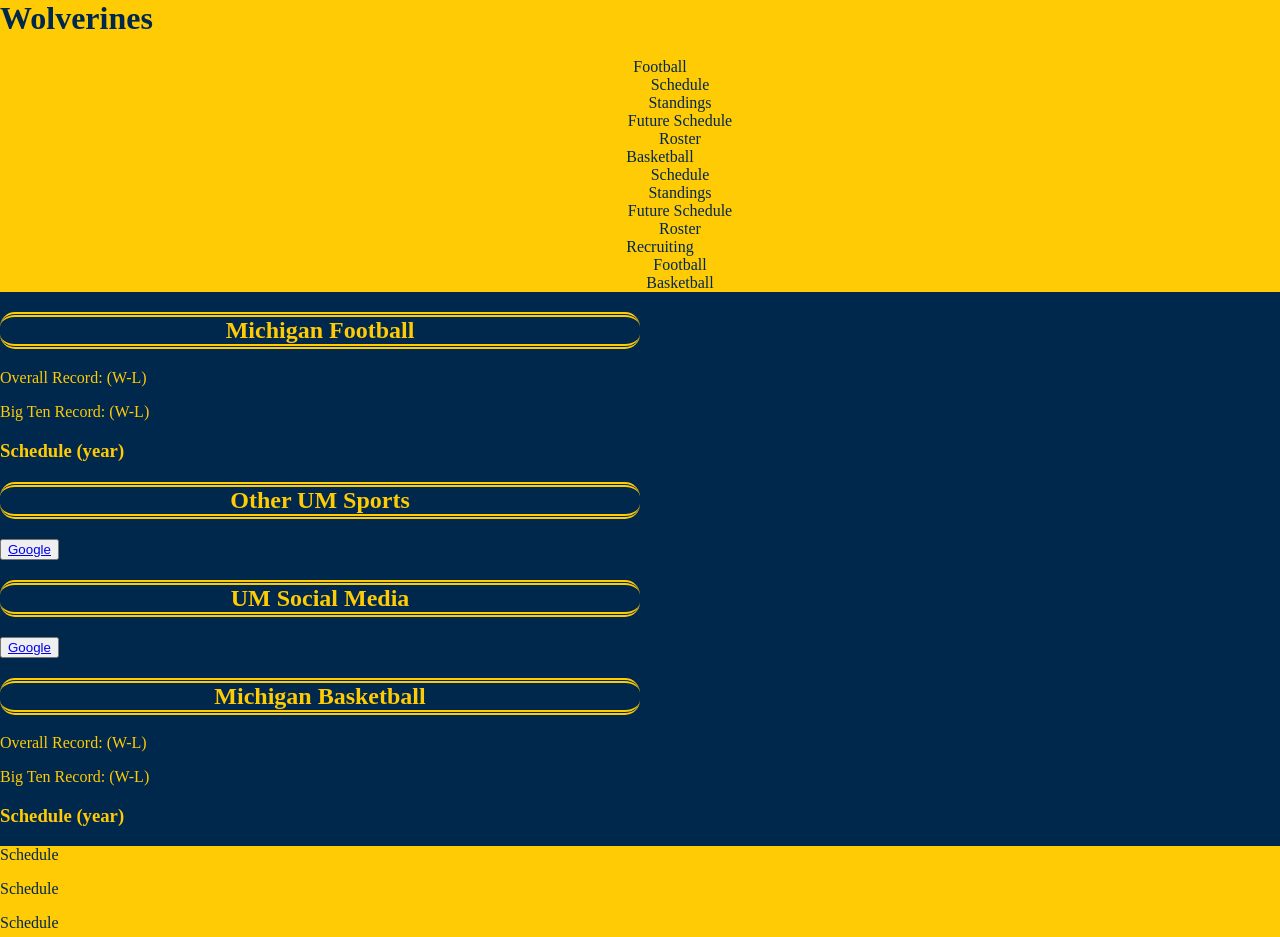
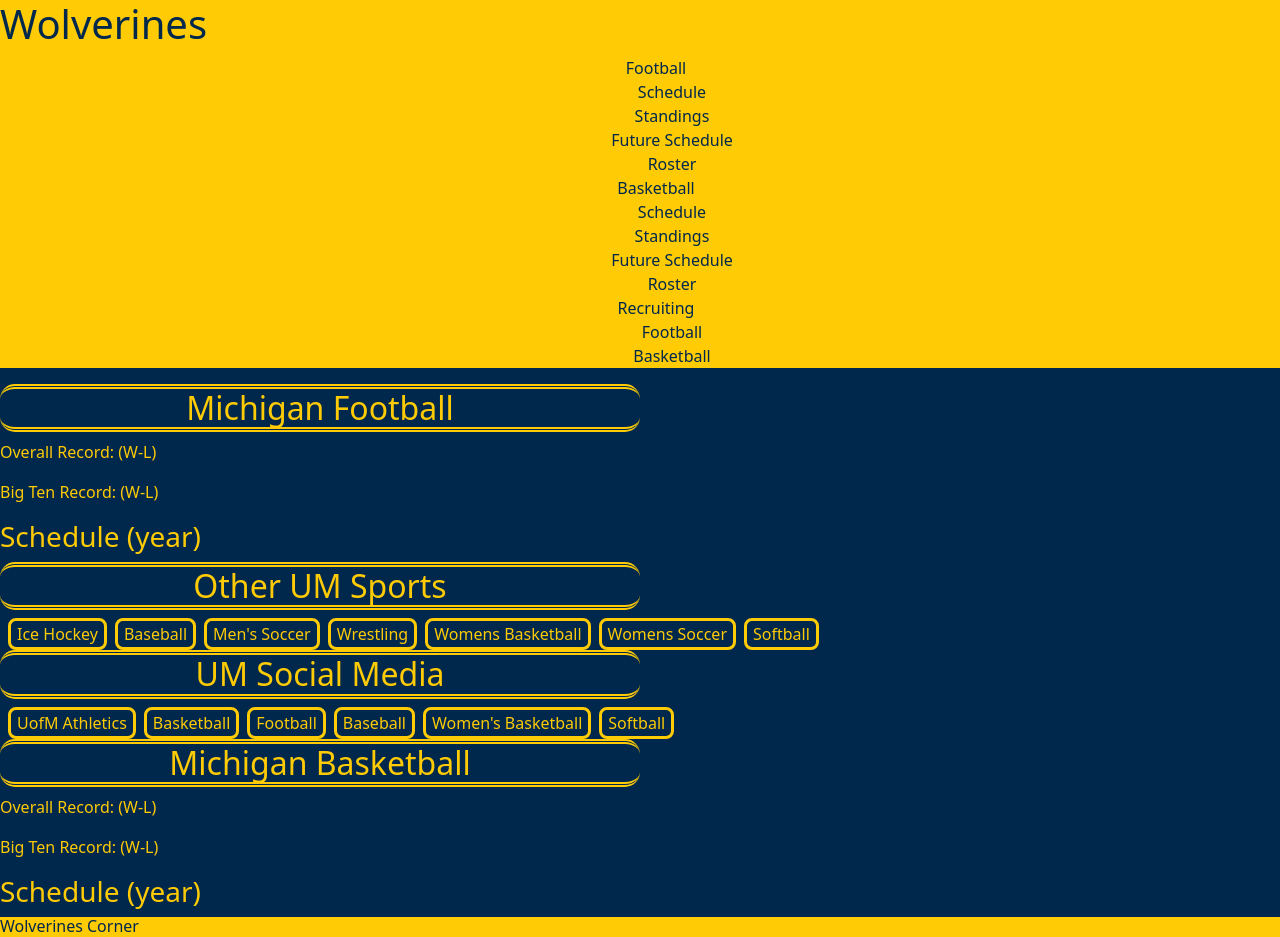
Before and after one commit to cwcox01/wolverines-corner, a React (Create React App) app: page / in a window 1280 px wide. Shown: the top 937 px of the page. Built offline with nearby package versions, Linux system fonts and the light colour scheme.

Commit message:
button styling

```diff
--- a/public/index.html
+++ b/public/index.html
@@ -2,9 +2,15 @@
 <html lang="en">
   <head>
     <meta charset="utf-8" />
-
     <meta name="viewport" content="width=device-width, initial-scale=1" />
+    <link rel="icon" href="michigan-logo.png" type="image/x-icon" />
     <title>Wolverines Corner</title>
+    <link
+      href="https://cdn.jsdelivr.net/npm/bootstrap@5.2.3/dist/css/bootstrap.min.css"
+      rel="stylesheet"
+      integrity="sha384-rbsA2VBKQhggwzxH7pPCaAqO46MgnOM80zW1RWuH61DGLwZJEdK2Kadq2F9CUG65"
+      crossorigin="anonymous"
+    />
     <link rel="stylesheet" href="styles.css" />
   </head>
   <body>
--- a/public/styles.css
+++ b/public/styles.css
@@ -1,34 +1,64 @@
 /* body section and misc classes/elements for styling */
+:root {
+  --wolverineYellow: #ffcb05;
+  --wolverineBlue: #00274c;
+  --wolverineWhite: white;
+  --marginZero: 0;
+  --textDecoration: none;
+}
+
 body {
-  margin: 0;
-  background-color: #00274c;
-  color: #ffcb05;
+  margin: var(--marginZero);
+  background-color: var(--wolverineBlue);
+  color: var(--wolverineYellow);
 }
 
 h2 {
-  border-top: 5px double #ffcb05;
-  border-bottom: 5px double #ffcb05;
+  border-top: 5px double var(--wolverineYellow);
+  border-bottom: 5px double var(--wolverineYellow);
   border-radius: 15px;
   width: 50%;
   text-align: center;
 }
 
 .section-heading {
-  margin-top: 0;
+  margin-top: var(--marginZero);
 }
 
 .footer-bottom {
-  margin-bottom: 0;
+  margin-bottom: var(--marginZero);
+}
+
+/* buttons on page styling */
+
+button {
+  background-color: var(--wolverineBlue);
+  margin-left: 0.5rem;
+  border: 3px solid var(--wolverineYellow);
+  border-radius: 0.5rem;
+}
+
+button a {
+  color: var(--wolverineYellow);
+  text-decoration: var(--textDecoration);
+}
+
+button:hover {
+  background-color: var(--wolverineYellow);
+}
+
+button a:hover {
+  color: var(--wolverineBlue);
 }
 
 /* navbar section */
 .nav-bar {
-  background-color: #ffcb05;
-  color: #00274c;
+  background-color: var(--wolverineYellow);
+  color: var(--wolverineBlue);
 }
 
 ul {
-  list-style-type: none;
+  list-style-type: var(--textDecoration);
 }
 
 nav {
@@ -37,8 +67,8 @@
 }
 
 li a {
-  color: #00274c;
-  text-decoration: none;
+  color: var(--wolverineBlue);
+  text-decoration: var(--textDecoration);
 }
 
 /* football section */
@@ -49,6 +79,20 @@
 
 /* footer section */
 footer {
-  background-color: #ffcb05;
-  color: #00274c;
+  background-color: var(--wolverineYellow);
+  color: var(--wolverineBlue);
 }
+
+.go-blue-footer {
+  margin-top: var(--marginZero);
+  margin-bottom: var(--marginZero);
+}
+
+.wolverines-corner-footer {
+  margin-bottom: var(--marginZero);
+}
+
+.email-footer {
+  margin-top: var(--marginZero);
+  margin-bottom: var(--marginZero);
+}
--- a/src/components/Footer.jsx
+++ b/src/components/Footer.jsx
@@ -3,12 +3,11 @@
 export default function Footer() {
   return (
     <footer>
-      <p>Schedule</p>
-      <p>Schedule</p>
-      <p>Schedule</p>
-      <p>Schedule</p>
-      <p>Schedule</p>
-      <p className="footer-bottom">Schedule</p>
+      <h6 className="wolverines-corner-footer">Wolverines Corner</h6>
+      <h6 className="go-blue-footer">Go Blue!</h6>
+      <h6 className="email-footer">
+        <a href="mailto:cory@corycox.com">Email Me</a>
+      </h6>
     </footer>
   );
 }
--- a/src/components/OtherSportsBtn.jsx
+++ b/src/components/OtherSportsBtn.jsx
@@ -7,8 +7,32 @@
   return (
     <div className="other-sports-btn">
       <OtherSportsItem
-        otherSportsUrl="https://google.com"
-        otherSportsText="Google"
+        otherSportsUrl="https://mgoblue.com/sports/mens-ice-hockey"
+        otherSportsText="Ice Hockey"
+      />
+      <OtherSportsItem
+        otherSportsUrl="https://mgoblue.com/sports/baseball"
+        otherSportsText="Baseball"
+      />
+      <OtherSportsItem
+        otherSportsUrl="https://mgoblue.com/sports/mens-soccer"
+        otherSportsText="Men's Soccer"
+      />
+      <OtherSportsItem
+        otherSportsUrl="https://mgoblue.com/sports/wrestling"
+        otherSportsText="Wrestling"
+      />
+      <OtherSportsItem
+        otherSportsUrl="https://mgoblue.com/sports/womens-basketball"
+        otherSportsText="Womens Basketball"
+      />
+      <OtherSportsItem
+        otherSportsUrl="https://mgoblue.com/sports/womens-soccer"
+        otherSportsText="Womens Soccer"
+      />
+      <OtherSportsItem
+        otherSportsUrl="https://mgoblue.com/sports/softball"
+        otherSportsText="Softball"
       />
     </div>
   );
--- a/src/components/Umsocialbtn.jsx
+++ b/src/components/Umsocialbtn.jsx
@@ -7,8 +7,28 @@
   return (
     <div>
       <SocialMediaItem
-        socialMediaUrl="https://google.com"
-        socialMediaText="Google"
+        socialMediaUrl="https://www.instagram.com/umichathletics/"
+        socialMediaText="UofM Athletics"
+      />
+      <SocialMediaItem
+        socialMediaUrl="https://www.instagram.com/umichbball/"
+        socialMediaText="Basketball"
+      />
+      <SocialMediaItem
+        socialMediaUrl="https://www.instagram.com/umichfootball/"
+        socialMediaText="Football"
+      />
+      <SocialMediaItem
+        socialMediaUrl="https://www.instagram.com/umichbaseball/"
+        socialMediaText="Baseball"
+      />
+      <SocialMediaItem
+        socialMediaUrl="https://twitter.com/umichwbball"
+        socialMediaText="Women's Basketball"
+      />
+      <SocialMediaItem
+        socialMediaUrl="https://www.instagram.com/umichsoftball/"
+        socialMediaText="Softball"
       />
     </div>
   );
```
Also changed, not shown: public/michigan-logo.avif (added), public/michigan-logo.png (added).
